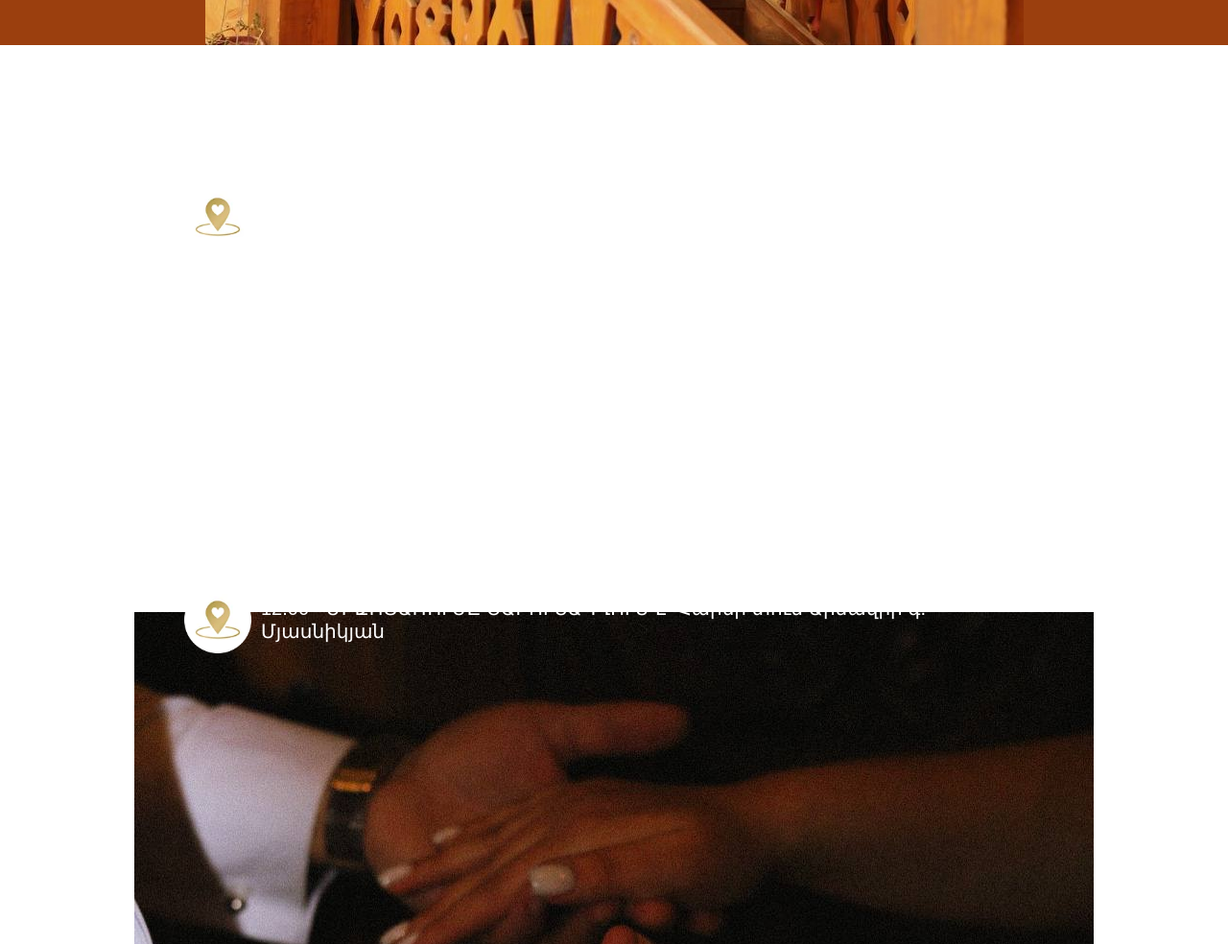
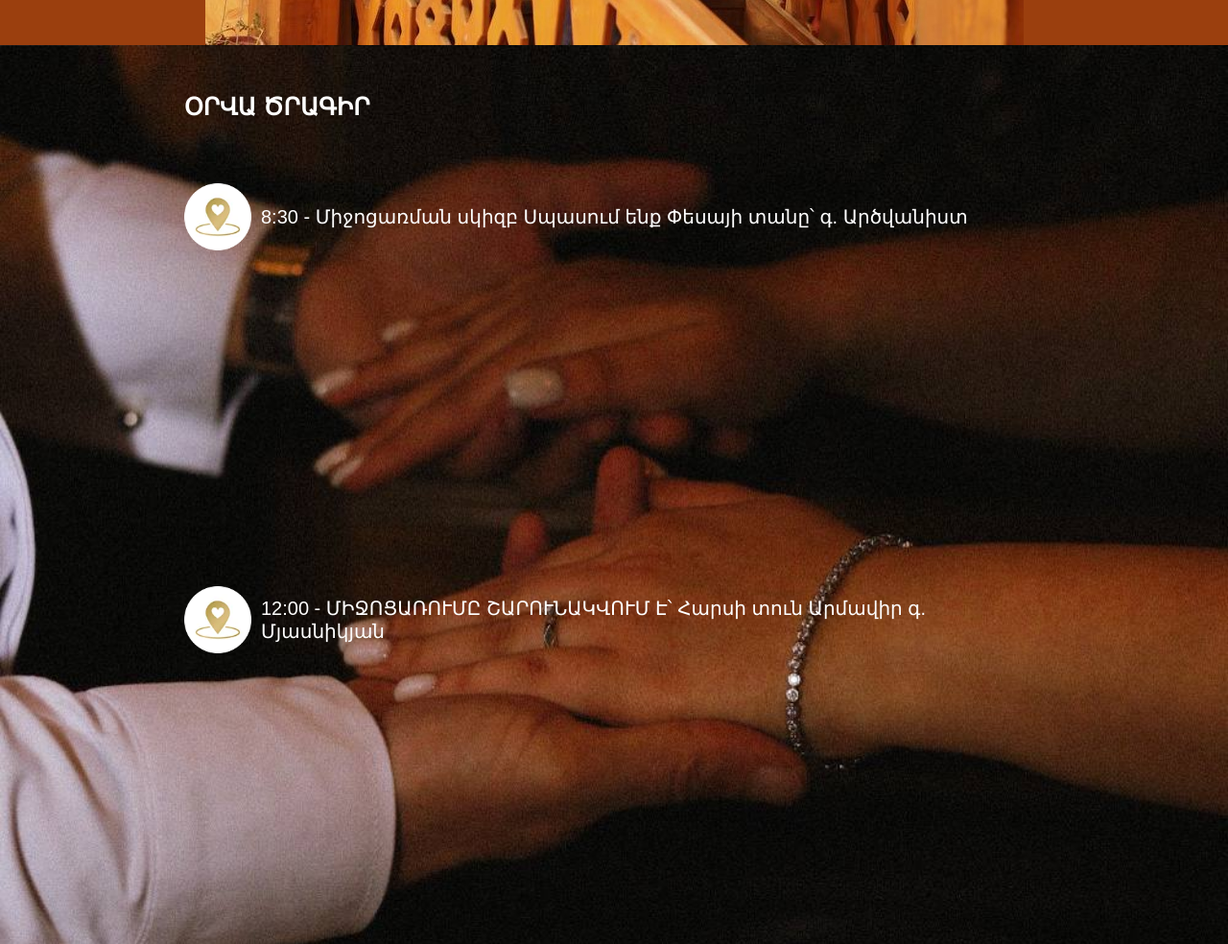
Before and after one commit to MkrtichManukyan/Wedding-H-K, a plain HTML site: page index.html in a window 1280 px wide. Shown: the part 753-1737 px from the top of the page at 96% size. Drawn offline with Linux system fonts and the light colour scheme.

Commit message:
Add files via upload

```diff
--- a/css/style.css
+++ b/css/style.css
@@ -58,10 +58,9 @@
     margin-bottom: 10px;
 }
 .fixed-background {
-    width: 100%;
-    height: auto;
     background: url('/img/photo_2023-12-07_20-14-08.jpg') top no-repeat;
     background-attachment: fixed;
+    background-size: cover;
     background-position: center;
     color: var(--textColor);
 }
```
